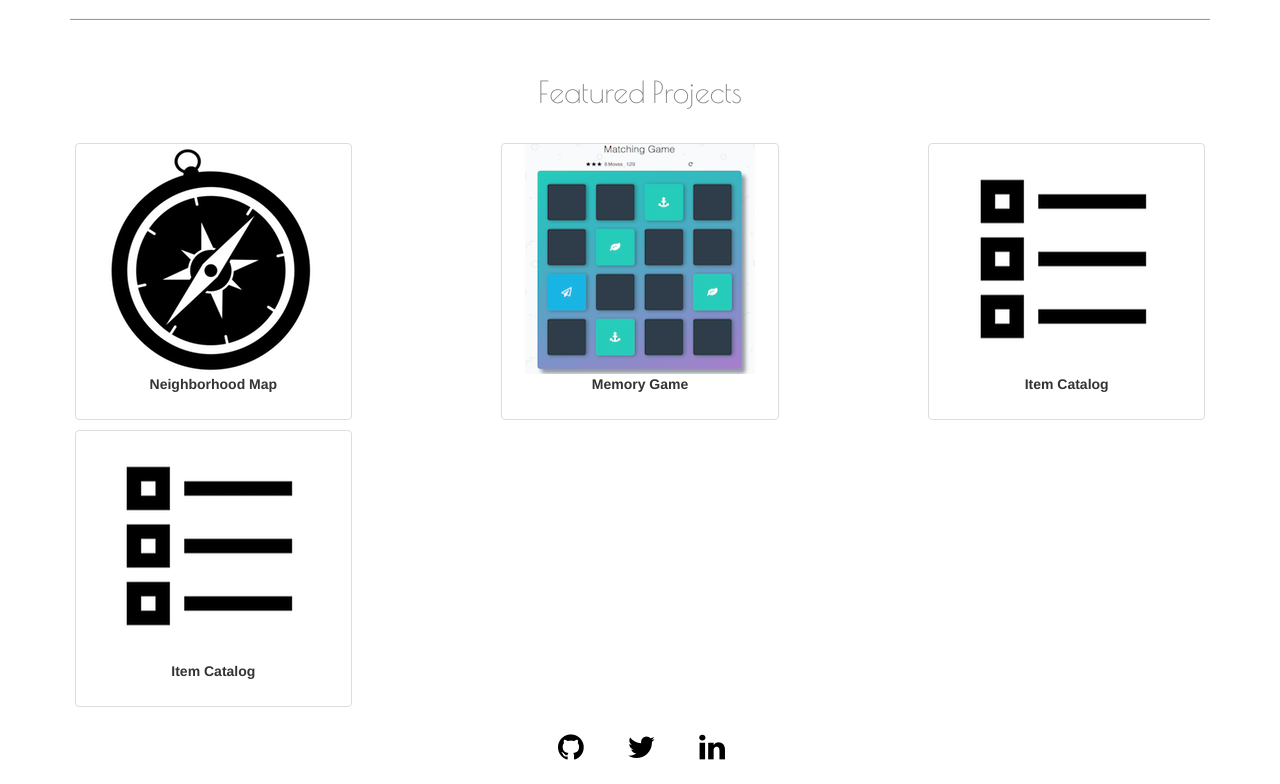
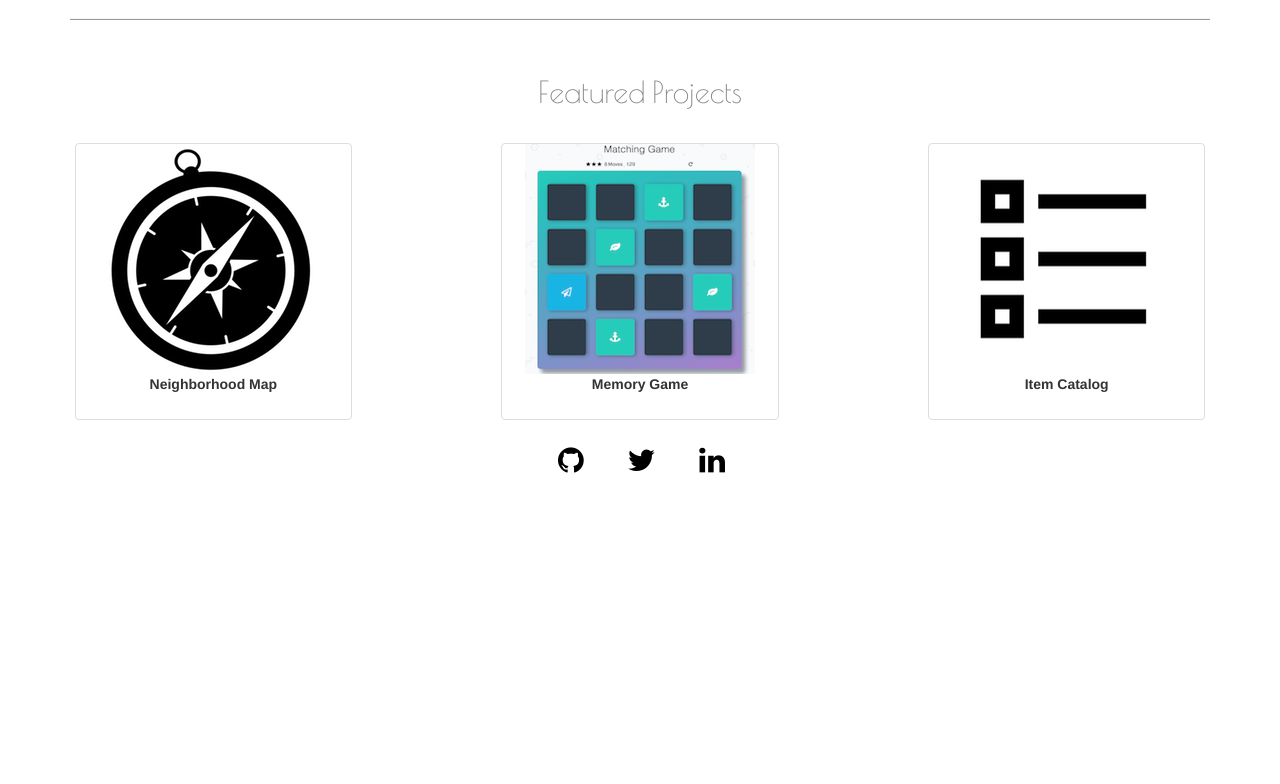
Before and after one commit to emjohn612/portfolio-website, a plain HTML site: page index.html in a window 1280 px wide. Shown: the part 844-1628 px from the top of the page. After the commit the page ends 1341 px from the top, so only its background shows below. Drawn offline with nearby package versions, Linux system fonts and the light colour scheme.

Commit message:
feat: update projects to site

```diff
--- a/index.html
+++ b/index.html
@@ -81,14 +81,6 @@
           <p><strong>Item Catalog</strong></p>
         </div>
       </article>
-      <article class="col-sm-4">
-        <div class="thumbnail">
-          <a href="https://github.com/emjohn612/itemCatalog" target="_blank">
-            <img class="project-img catalog" src="img/list.png" alt="placeholder">
-          </a>
-          <p><strong>Item Catalog</strong></p>
-        </div>
-      </article>
     </div>
   </section>
   <footer class="container">
```
